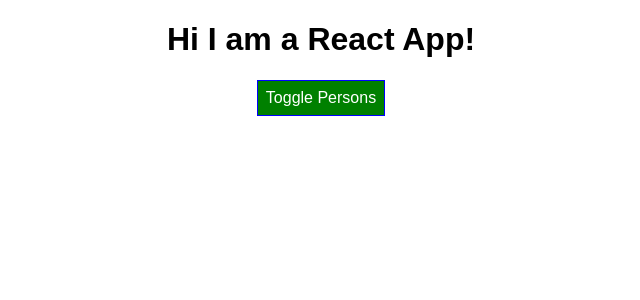
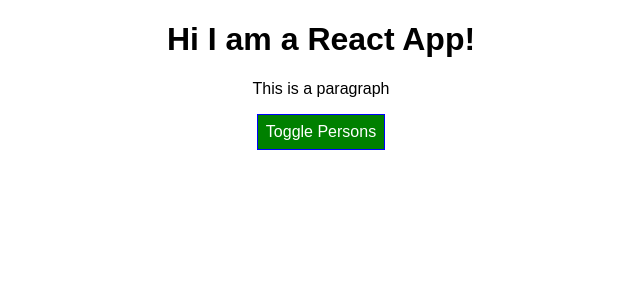
Before and after one commit to deeprony7/react-app, a React (Create React App) app: page / in a window 1280 px wide. Shown: the top 300 px of the page, without its empty margins (319-959 px from the left). Built offline with nearby package versions, Linux system fonts and the light colour scheme.

Commit message:
setting className dynamically

```diff
--- a/src/App.css
+++ b/src/App.css
@@ -1,3 +1,11 @@
 .App {
   text-align: center;
 }
+
+.red {
+  color: red;
+}
+
+.bold {
+  font-weight: bold;
+}
--- a/src/App.js
+++ b/src/App.js
@@ -77,9 +77,19 @@
       style.backgroundColor = 'red'
     }
 
+    let classes = []
+    if (this.state.persons.length <=2) {
+      classes.push("red")   // classes = ["red"]
+    }
+
+    if (this.state.persons.length <=1) {
+      classes.push("bold")    // classes = ["red", "blod"]
+    }
+
     return (
       <div className="App">
         <h1>Hi I am a React App!</h1>
+        <p className={classes.join(' ')}>This is a paragraph</p>
         <button
           style={style}
           onClick={this.togglePersonsHandler}>Toggle Persons</button>
```
